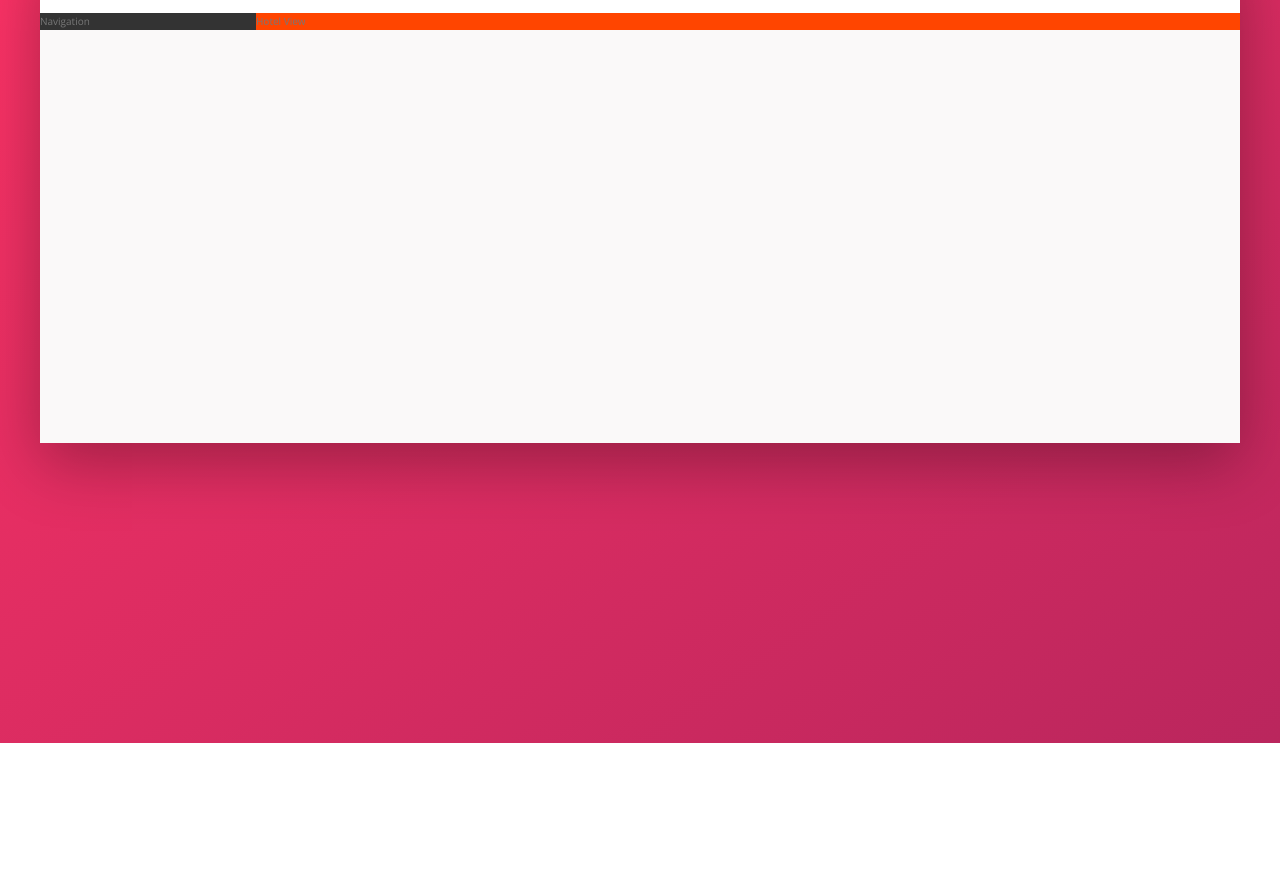
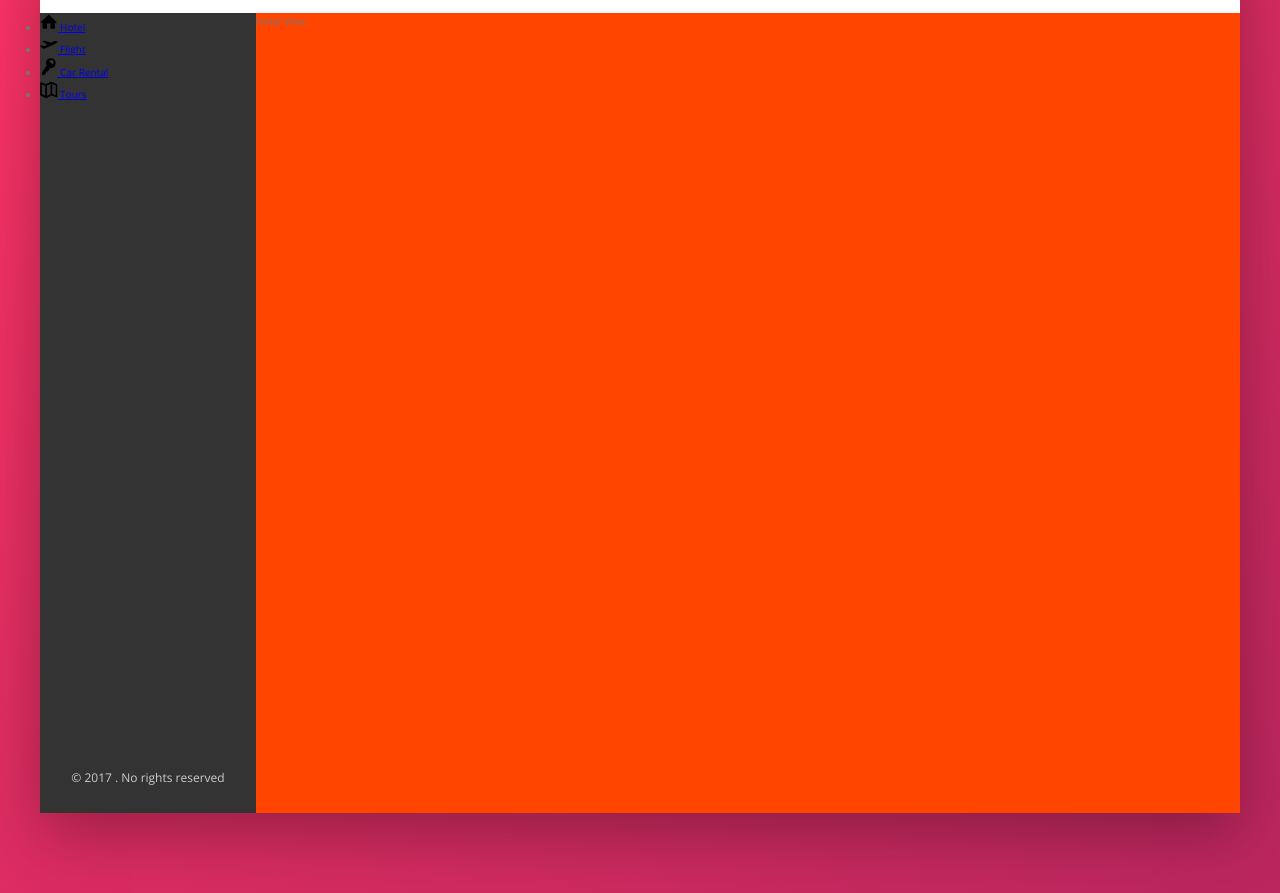
Before and after one commit to AnupamBasumatary/Reservation_Site, a website: page index.html in a window 1280 px wide. Shown: the part 137-1030 px from the top of the page. Before the commit the page ends 880 px from the top, so only its background shows below. Drawn offline with nearby package versions, Linux system fonts and the light colour scheme.

Commit message:
Side-Bar Added

```diff
--- a/index.html
+++ b/index.html
@@ -46,7 +46,45 @@
             </header>
             <div class="content">
                 <nav class="sidebar">
-                    Navigation
+                    <ul class="side-nav">
+                        <li class="side-nav__item">
+                            <a href="#" class="side-nav__link">
+                                <svg class="side-nav__icon">
+                                    <use href="img/sprite.svg#icon-home"></use>
+                                </svg>
+                                <span>Hotel</span>
+                            </a>
+                        </li>
+                        <li class="side-nav__item">
+                            <a href="#" class="side-nav__link">
+                                <svg class="side-nav__icon">
+                                    <use href="img/sprite.svg#icon-aircraft-take-off"></use>
+                                </svg>
+                                <span>Flight</span>
+                            </a>
+                        </li>
+                        <li class="side-nav__item">
+                            <a href="#" class="side-nav__link">
+                                <svg class="side-nav__icon">
+                                    <use href="img/sprite.svg#icon-key"></use>
+                                </svg>
+                                <span>Car Rental</span>
+                            </a>
+                        </li>
+                        <li class="side-nav__item">
+                            <a href="#" class="side-nav__link">
+                                <svg class="side-nav__icon">
+                                    <use href="img/sprite.svg#icon-map"></use>
+                                </svg>
+                                <span>Tours</span>
+                            </a>
+                        </li>
+                    </ul>
+
+                    <div class="legal">
+                        &copy; 2017 . No rights reserved
+                    </div>
+
                 </nav>
                 <main class="hotel-view">
                     Hotel View
--- a/sass/_components.scss
+++ b/sass/_components.scss
@@ -114,3 +114,29 @@
         margin-right: 1rem;
     }
 }
+
+////////////////////////////////
+//SIDE NAVIGATION
+.side-nav {
+    &__item {
+
+    }
+
+    &__link {
+
+    }
+
+    &__icon {
+        height: 1.75rem;
+        width: 1.75rem;
+    }
+}
+
+////////////////////////////////
+//LEGAL TEXT
+.legal {
+    font-size: 1.2rem;
+    color: var(--color-grey-light-4);
+    text-align: center;
+    padding: 2.5rem;
+}
--- a/sass/_layout.scss
+++ b/sass/_layout.scss
@@ -26,9 +26,18 @@
     background-color: var(--color-grey-dark-1);
 
     flex: 0 0 18%;
+
+    display: flex;
+    flex-direction: column;
+    justify-content: space-between;
 }
 
 .hotel-view {
+    background-color: #fff;
+
+    //Test
     background-color: orangered;
+    height: 80rem;
+
     flex: 1;
 }
```
Also changed, not shown: sass/main.css, 1 other file.
